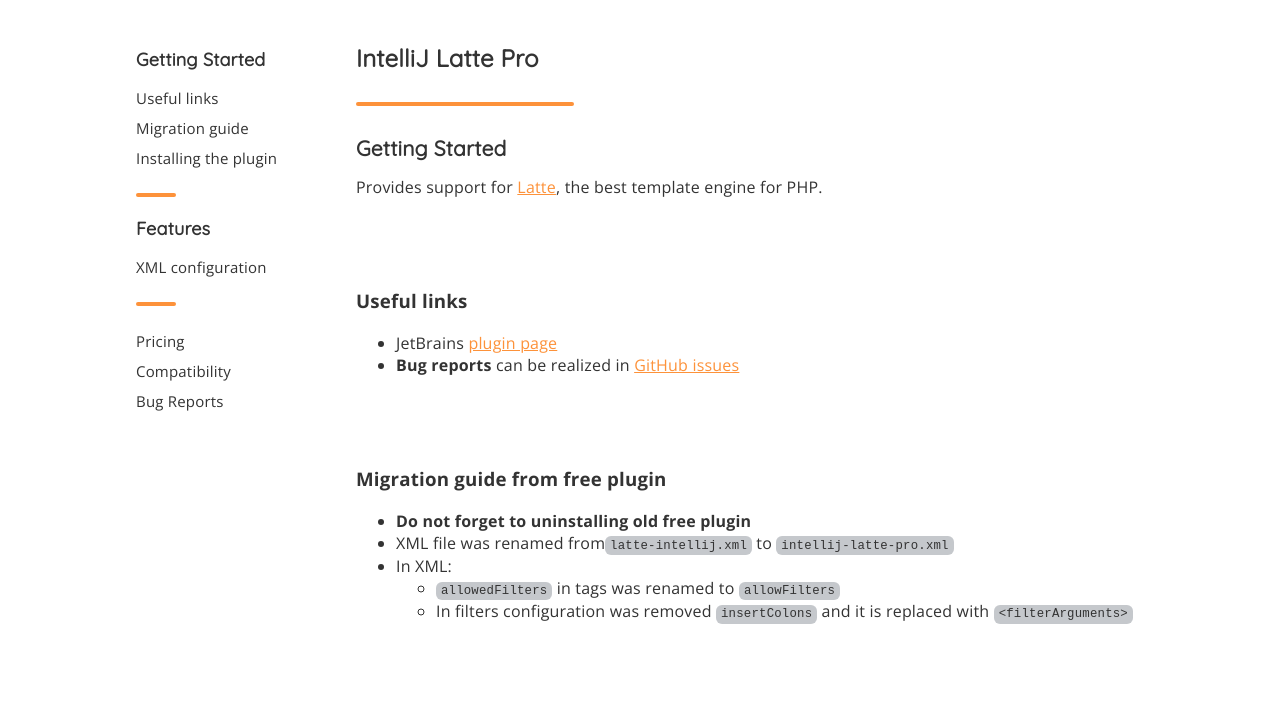
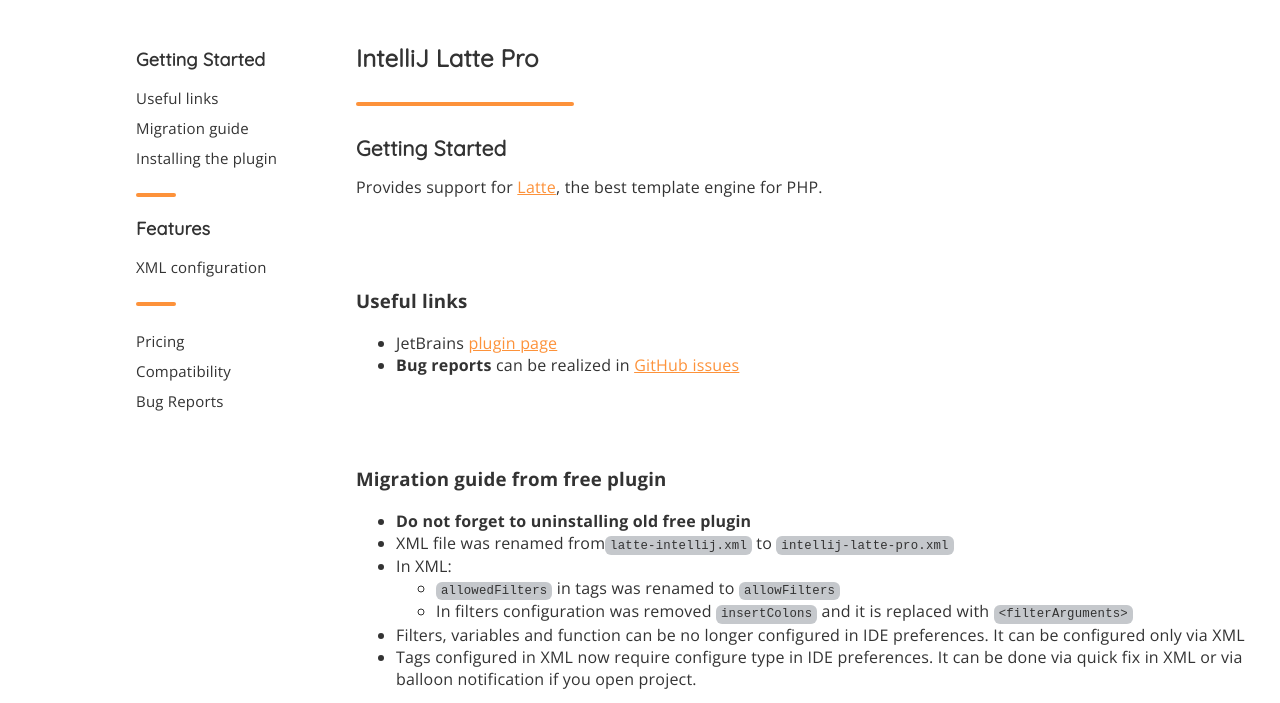
Before and after one commit to mesour-intellij-plugins/mesour-intellij-plugins.github.io, a plain HTML site: page latte.html in a window 1280 px wide. Shown: the part 94-797 px from the top of the page. Drawn offline with Linux system fonts and the light colour scheme.

Commit message:
Added more info for Latte Pro

```diff
--- a/latte.html
+++ b/latte.html
@@ -112,6 +112,8 @@
 						<li>In filters configuration was removed <code class="inline">insertColons</code> and it is replaced with <code class="inline">&lt;filterArguments&gt;</code></li>
 					</ul>
 				</li>
+				<li>Filters, variables and function can be no longer configured in IDE preferences. It can be configured only via XML</li>
+				<li>Tags configured in XML now require configure type in IDE preferences. It can be done via quick fix in XML or via balloon notification if you open project.</li>
 			</ul>
 
 			<div class="doublespace" id="installing"></div>
```
